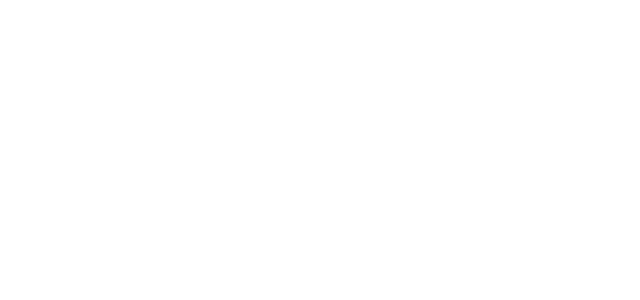
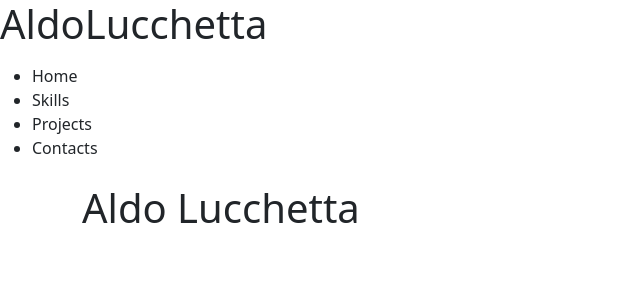
Before and after one commit to Deltafortal/aldo-portfolio, a Vue app: page / in a window 1280 px wide. Shown: the top 300 px of the page, without its empty margins (0-640 px from the left). Built offline with nearby package versions, Linux system fonts and the light colour scheme.

Commit message:
Starting basic layout

```diff
--- a/src/App.vue
+++ b/src/App.vue
@@ -1,4 +1,25 @@
-<script setup>
+<script>
+
+    //Import
+    import AppHeader from './components/AppHeader.vue';
+    import AppJumbotron from './components/AppJumbotron.vue';
+    import AppMain from './components/AppMain.vue';
+
+
+
+    export default {
+
+        components: { AppHeader, AppJumbotron, AppMain },
+
+        data() {
+            return {
+
+
+            }
+        },
+
+    }
+
 
 </script>
 
@@ -6,6 +27,19 @@
 
 
 <template>
+
+
+    <!-- Header -->
+    <AppHeader />
+
+
+    <!-- Jumbotron -->
+    <AppJumbotron />
+
+
+    <!-- Main -->
+    <AppMain />
+
 
 </template>
 
--- /dev/null
+++ b/src/assets/scss/_vars.scss
@@ -0,0 +1,3 @@
+// Colors
+
+$primaryCol: #282828;
--- /dev/null
+++ b/src/components/AppHeader.vue
@@ -0,0 +1,54 @@
+<script>
+
+    export default {
+
+        data() {
+            return {
+
+
+            }
+        },
+
+    }
+
+
+</script>
+
+
+
+
+<template>
+
+   <header>
+
+        <!-- Title -->
+        <div class="title">
+            <h1>AldoLucchetta</h1>
+        </div>
+
+
+        <!-- Navbar -->
+        <div class="navbar">
+            <ul>
+                <li>Home</li>
+                <li>Skills</li>
+                <li>Projects</li>
+                <li>Contacts</li>
+            </ul>
+        </div>
+
+   </header>
+
+</template>
+
+
+
+
+<style scoped lang="scss">
+
+    @use '../assets/scss/vars' as *;
+
+
+
+
+</style>
--- /dev/null
+++ b/src/components/AppJumbotron.vue
@@ -0,0 +1,40 @@
+<script>
+
+    export default {
+
+        data() {
+            return {
+
+
+            }
+        },
+
+    }
+
+
+</script>
+
+
+
+
+<template>
+
+   <section id="Jumbotron" class="container">
+
+        <h1>Aldo Lucchetta</h1>
+
+   </section>
+
+</template>
+
+
+
+
+<style scoped lang="scss">
+
+    @use '../assets/scss/vars' as *;
+
+
+
+
+</style>
--- /dev/null
+++ b/src/components/AppMain.vue
@@ -0,0 +1,62 @@
+<script>
+
+    //Import
+    import SkillsSection from './SkillsSection.vue';
+    import ProjectsSection from './ProjectsSection.vue';
+    import ContactsSection from './ContactsSection.vue';
+
+
+
+
+    export default {
+
+        components: { SkillsSection, ProjectsSection, ContactsSection },
+
+        data() {
+            return {
+
+
+            }
+        },
+
+    }
+
+
+</script>
+
+
+
+
+<template>
+
+   <main class="container">
+
+       <!-- Skills section -->
+       <SkillsSection />
+
+
+       <!-- Projects Section-->
+       <ProjectsSection />
+
+
+       <!-- Contacts -->
+       <ContactsSection />
+
+    </main>
+
+</template>
+
+
+
+
+<style scoped lang="scss">
+
+    @use '../assets/scss/vars' as *;
+
+
+    main {
+        background-color: $primaryCol;
+
+    }
+
+</style>
--- /dev/null
+++ b/src/components/ContactsSection.vue
@@ -0,0 +1,40 @@
+<script>
+
+    export default {
+
+        data() {
+            return {
+
+
+            }
+        },
+
+    }
+
+
+</script>
+
+
+
+
+<template>
+
+   <section>
+
+
+
+   </section>
+
+</template>
+
+
+
+
+<style scoped lang="scss">
+
+    @use '../assets/scss/vars' as *;
+
+
+
+
+</style>
--- /dev/null
+++ b/src/components/ProjectsSection.vue
@@ -0,0 +1,40 @@
+<script>
+
+    export default {
+
+        data() {
+            return {
+
+
+            }
+        },
+
+    }
+
+
+</script>
+
+
+
+
+<template>
+
+   <section>
+
+
+
+   </section>
+
+</template>
+
+
+
+
+<style scoped lang="scss">
+
+    @use '../assets/scss/vars' as *;
+
+
+
+
+</style>
--- /dev/null
+++ b/src/components/SkillsSection.vue
@@ -0,0 +1,40 @@
+<script>
+
+    export default {
+
+        data() {
+            return {
+
+
+            }
+        },
+
+    }
+
+
+</script>
+
+
+
+
+<template>
+
+   <section>
+
+
+
+   </section>
+
+</template>
+
+
+
+
+<style scoped lang="scss">
+
+    @use '../assets/scss/vars' as *;
+
+
+
+
+</style>
```
Also changed, not shown: src/assets/scss/style.scss (added, +8 -0 lines).
